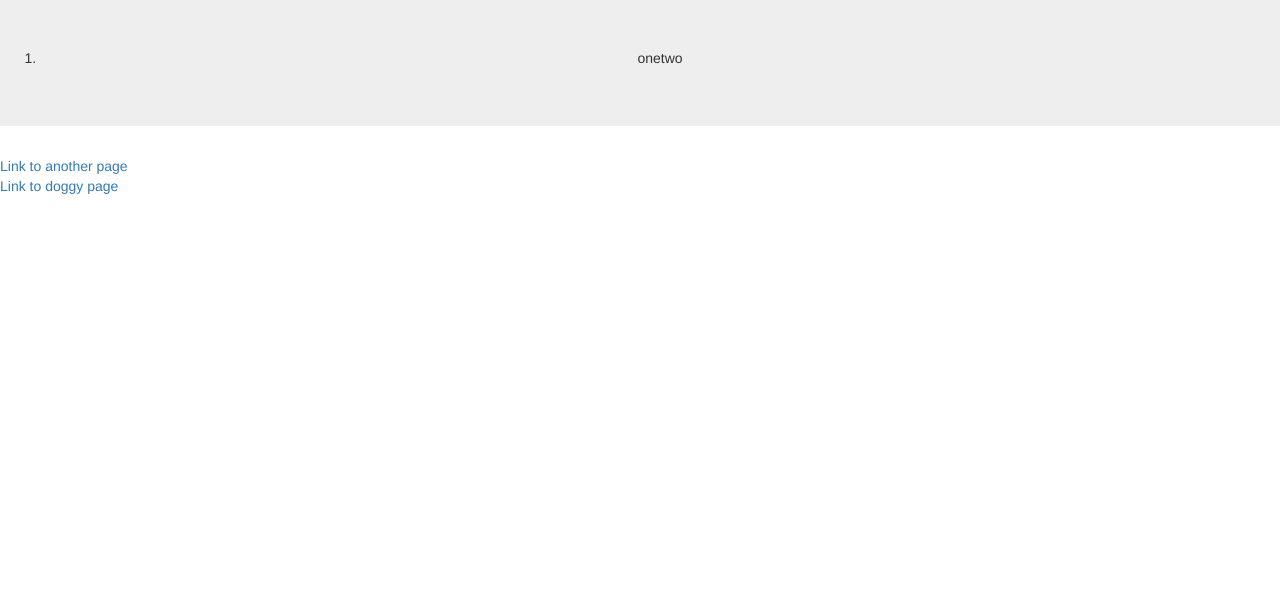
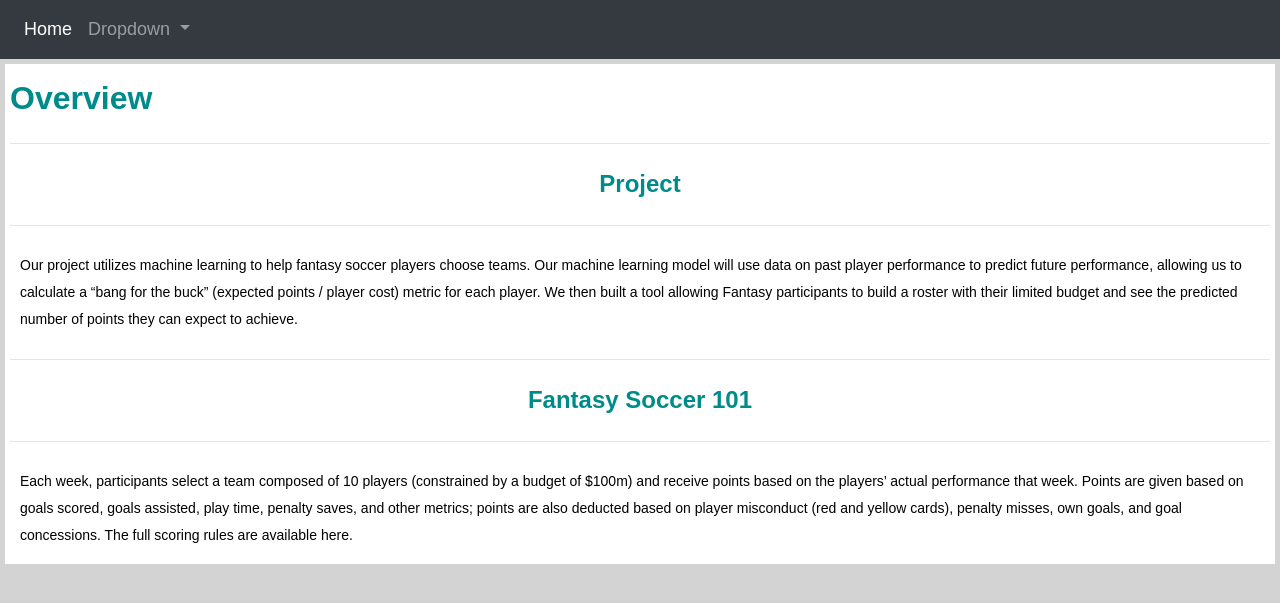
Before and after one commit to maximizo/Fantasy-PL-Predictor, a Flask app: page / in a window 1280 px wide. Shown: the top 603 px of the page. Run offline with Flask 2, Linux system fonts and the light colour scheme; some libraries are stand-ins or nearby versions.

Commit message:
Update flask app and html

```diff
--- /dev/null
+++ b/static/css/style.css
@@ -0,0 +1,61 @@
+
+body {
+    padding: 0;
+    margin: 0;
+    font-family: Arial, Helvetica, sans-serif;
+    font-size: 18px;
+    line-height: 150%;
+    color: darkcyan;
+    background: lightgray;
+  }
+
+.box {
+    min-height: 50px;
+    padding: 5px;
+    margin: 5px;
+    background: white;
+  }
+
+table {
+    font-family: Arial, Helvetica, sans-serif;
+    font-size: 14px;
+}
+
+th {
+    text-align: center;
+}
+
+
+h1 {
+padding: 10px 0;
+margin: 0;
+font-size: 32px;
+font-weight: bold;
+color: darkcyan;
+text-align: left;
+}
+
+h2 {
+padding: 10px 0;
+margin: 0;
+font-size: 24px;
+font-weight: bold;
+color: darkcyan;
+text-align: center
+}
+
+h3 {
+    padding: 10px 0;
+    margin: 0;
+    font-size: 16px;
+    color: black;
+    text-align: left
+}
+
+p {
+    padding: 10px 10px;
+    margin: 0;
+    font-size: 14px;
+    color: black;
+    font-family: Arial, Helvetica, sans-serif;
+}
--- a/templates/html/index.html
+++ b/templates/html/index.html
@@ -1,32 +1,74 @@
 <!DOCTYPE html>
 <html lang="en">
 
-<head>
-    <meta charset="UTF-8">
-    <meta name="viewport" content="width=device-width, initial-scale=1.0">
-    <meta http-equiv="X-UA-Compatible" content="ie=edge">
-    <title>Project 2 Example</title>
-    <link rel="stylesheet" href="https://maxcdn.bootstrapcdn.com/bootstrap/3.3.7/css/bootstrap.min.css">
-</head>
+    <head>
+        <meta charset="UTF-8">
+        <title>Fantasy Soccer Overview</title>
+        <link rel="stylesheet" href="https://stackpath.bootstrapcdn.com/bootstrap/4.3.1/css/bootstrap.min.css" integrity="sha384-ggOyR0iXCbMQv3Xipma34MD+dH/1fQ784/j6cY/iJTQUOhcWr7x9JvoRxT2MZw1T" crossorigin="anonymous">
+        <script src="https://code.jquery.com/jquery-3.2.1.slim.min.js" integrity="sha384-KJ3o2DKtIkvYIK3UENzmM7KCkRr/rE9/Qpg6aAZGJwFDMVNA/GpGFF93hXpG5KkN" crossorigin="anonymous"></script>
+        <script src="https://cdnjs.cloudflare.com/ajax/libs/popper.js/1.12.9/umd/popper.min.js" integrity="sha384-ApNbgh9B+Y1QKtv3Rn7W3mgPxhU9K/ScQsAP7hUibX39j7fakFPskvXusvfa0b4Q" crossorigin="anonymous"></script>
+        <script src="https://maxcdn.bootstrapcdn.com/bootstrap/4.0.0/js/bootstrap.min.js" integrity="sha384-JZR6Spejh4U02d8jOt6vLEHfe/JQGiRRSQQxSfFWpi1MquVdAyjUar5+76PVCmYl" crossorigin="anonymous"></script>
+        <link rel="stylesheet" href="css/style.css">
+    </head>
 
 <body>
+
+    <nav class="navbar navbar-expand-lg navbar-dark bg-dark">
+
+        <div class="collapse navbar-collapse" id="navbarSupportedContent">
+            <ul class="navbar-nav mr-auto">
+                <li class="nav-item active">
+                <a class="nav-link" href="#">Home <span class="sr-only">(current)</span></a>
+                </li>
+
+            <li class="nav-item dropdown">
+                <a class="nav-link dropdown-toggle" href="#" id="navbarDropdown" role="button" data-toggle="dropdown" aria-haspopup="true" aria-expanded="false">
+                    Dropdown
+                </a>
+                <div class="dropdown-menu" aria-labelledby="navbarDropdown">
+                    <a class="dropdown-item" href="html/second_page.html">Another Page</a>
+                    <a class="dropdown-item" href="html/doggy_page.html">Doggy Page</a>
+                    <div class="dropdown-divider"></div>
+                    <a class="dropdown-item" href="#">Something else here</a>
+                </div>
+            </li>
+    </nav>
+
+    <!-- Content-->
+    <!-- <div class="container"> -->
+    <div class="container-md"></div>
+
+        <!-- First and only row-->
+        <div class="row">
+
+            <!-- Column 1: Max Temperature -->
+            <div class="col-md-12">
+                <div class="box">
+                    <h1>Overview</h1>
+                    <hr>
+                    <h2>Project</h2>
+                    <hr>
+                    <p>Our project utilizes machine learning to help fantasy soccer players choose teams. Our machine learning model will use data on past player performance to predict future performance, allowing us to calculate a “bang for the buck” (expected points / player cost) metric for each player. We then built a tool allowing Fantasy participants to build a roster with their limited budget and see the predicted number of points they can expect to achieve.</p>
+                    <hr>
+                    <h2>Fantasy Soccer 101</h2>
+                    <hr>
+                    <p>Each week, participants select a team composed of 10 players (constrained by a budget of $100m) and receive points based on the players’ actual performance that week. Points are given based on goals scored, goals assisted, play time, penalty saves, and other metrics; points are also deducted based on player misconduct (red and yellow cards), penalty misses, own goals, and goal concessions. The full scoring rules are available here.</p>
+                </div>
+            </div>
+        </div>
+    </div>
+
     <!-- div element to add to from js -->
-    <div id="table1"></div>
+    <!-- <div id="table1"></div> -->
 
     <!-- template html to be rendered by flask app -->
-    <div class="jumbotron text-center">
+    <!-- <div class="jumbotron text-center">
         <ol>
         {% for name in data2 %}
             <li>{{ name }}</li>
         {% endfor %}
         </ol>
-    </div>
-
-    <!-- link to static page, note automatically served from flask app,
-         no explicit route has to be written -->
-    <a href="html/second_page.html">Link to another page</a>
-    <br>
-    <a href="html/doggy_page.html">Link to doggy page</a>
+    </div> -->
 
     <script src="https://d3js.org/d3.v5.min.js"></script>
     <script type="module" src="javascript/app.js"></script>
```
Also changed, not shown: static/html/html_1.html (deleted), static/html/this_is_another_static.html (deleted).
